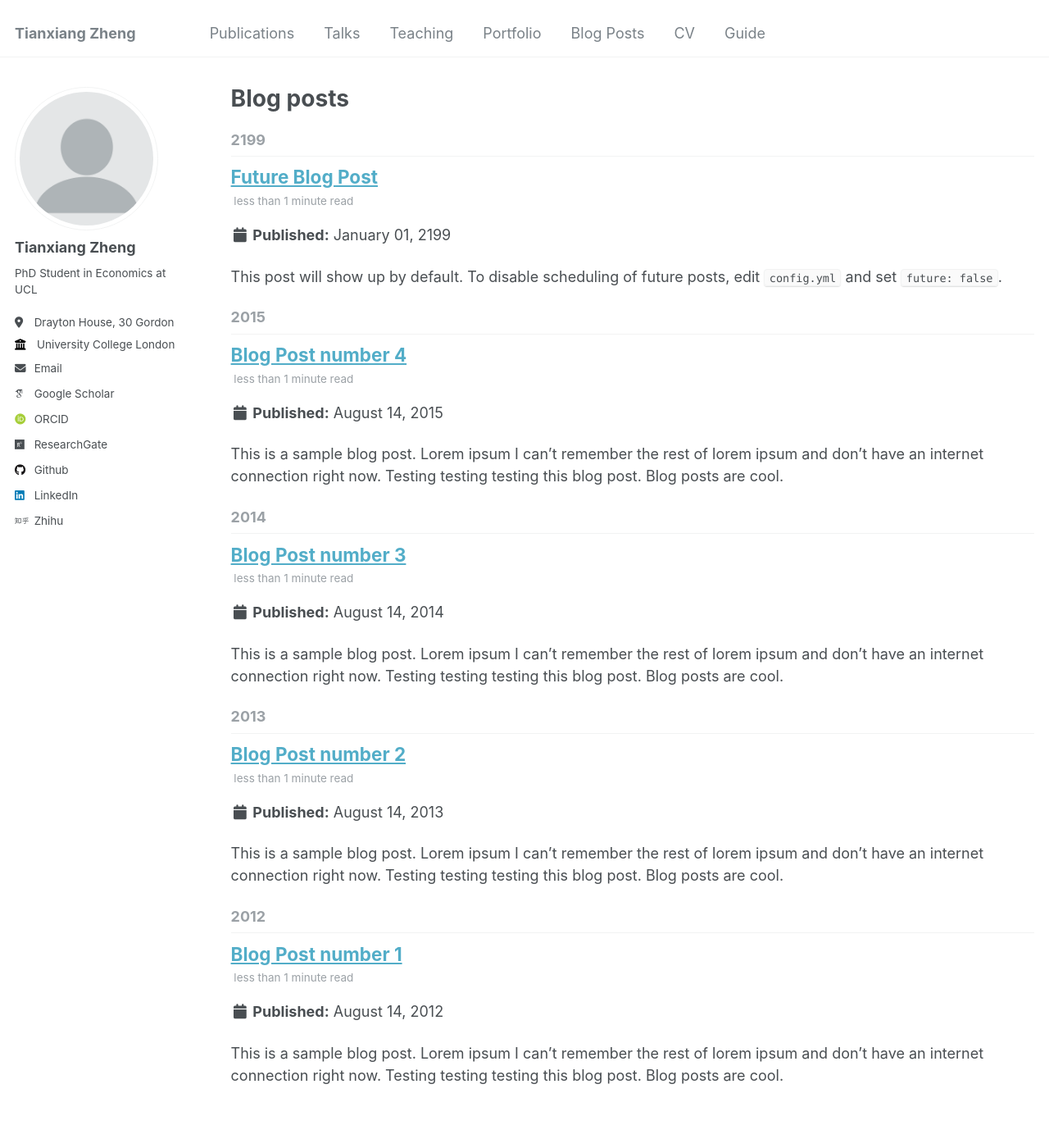
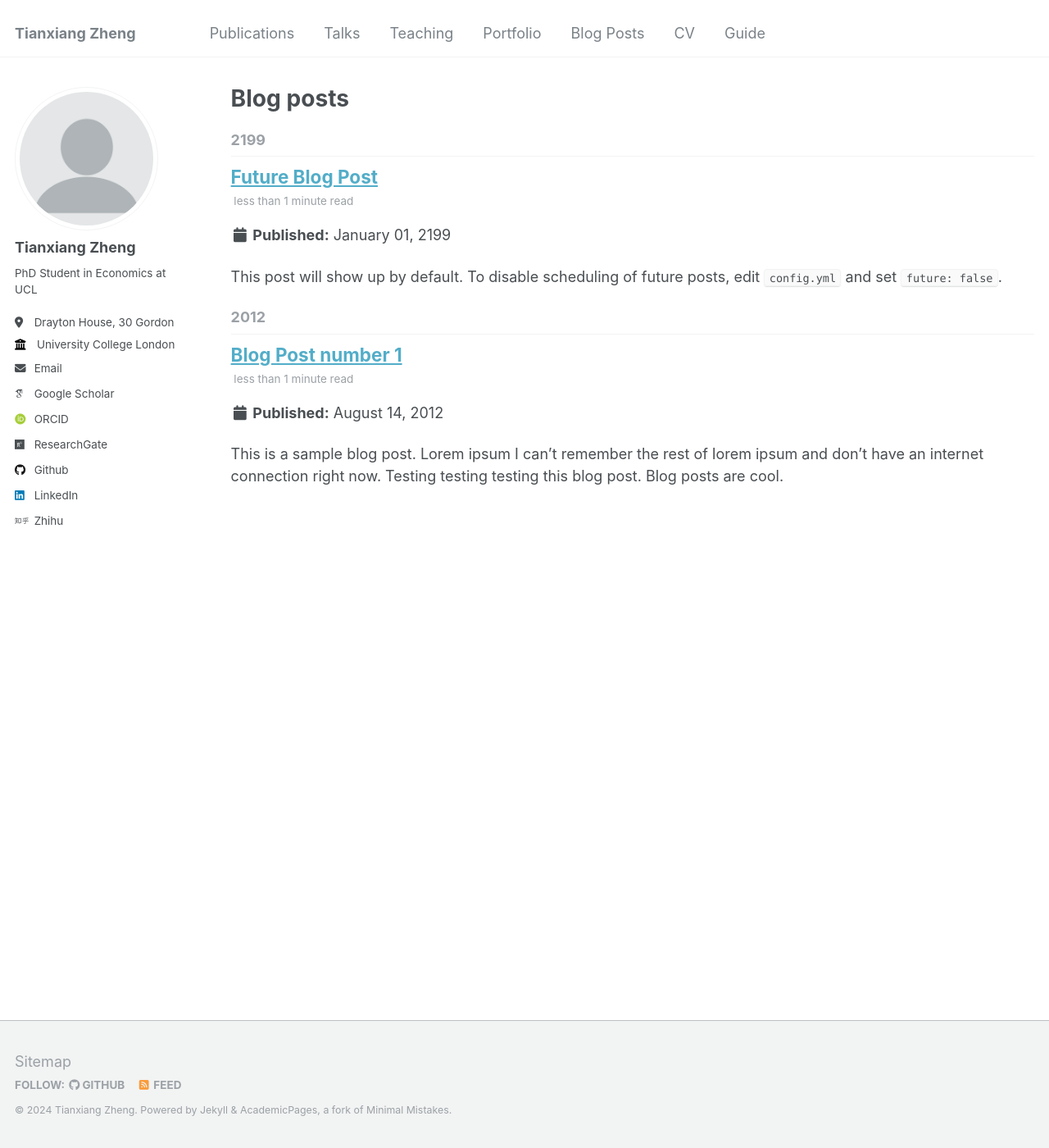
Before and after one commit to zhengtxecon/zhengtxecon.github.io, a Jekyll site: the page built from _pages/year-archive.html, in a window 1280 px wide and 1400 px high. Shown: the whole window at 82% size. Built offline with Jekyll 4.4.1, drawn with Linux system fonts in a browser that asks for light colours; some web fonts are replaced.

Commit message:
update posts

```diff
--- a/_posts/2013-08-14-blog-post-2.md
+++ /dev/null
@@ -1,20 +0,0 @@
----
-title: 'Blog Post number 2'
-date: 2013-08-14
-permalink: /posts/2013/08/blog-post-2/
-tags:
-  - cool posts
-  - category1
-  - category2
----
-
-This is a sample blog post. Lorem ipsum I can't remember the rest of lorem ipsum and don't have an internet connection right now. Testing testing testing this blog post. Blog posts are cool.
-
-Headings are cool
-======
-
-You can have many headings
-======
-
-Aren't headings cool?
-------
--- a/_posts/2014-08-14-blog-post-3.md
+++ /dev/null
@@ -1,20 +0,0 @@
----
-title: 'Blog Post number 3'
-date: 2014-08-14
-permalink: /posts/2014/08/blog-post-3/
-tags:
-  - cool posts
-  - category1
-  - category2
----
-
-This is a sample blog post. Lorem ipsum I can't remember the rest of lorem ipsum and don't have an internet connection right now. Testing testing testing this blog post. Blog posts are cool.
-
-Headings are cool
-======
-
-You can have many headings
-======
-
-Aren't headings cool?
-------
```
Also changed, not shown: _pages/about.md (+4 -14 lines), _posts/2015-08-14-blog-post-4.md (deleted, +0 -20 lines).
